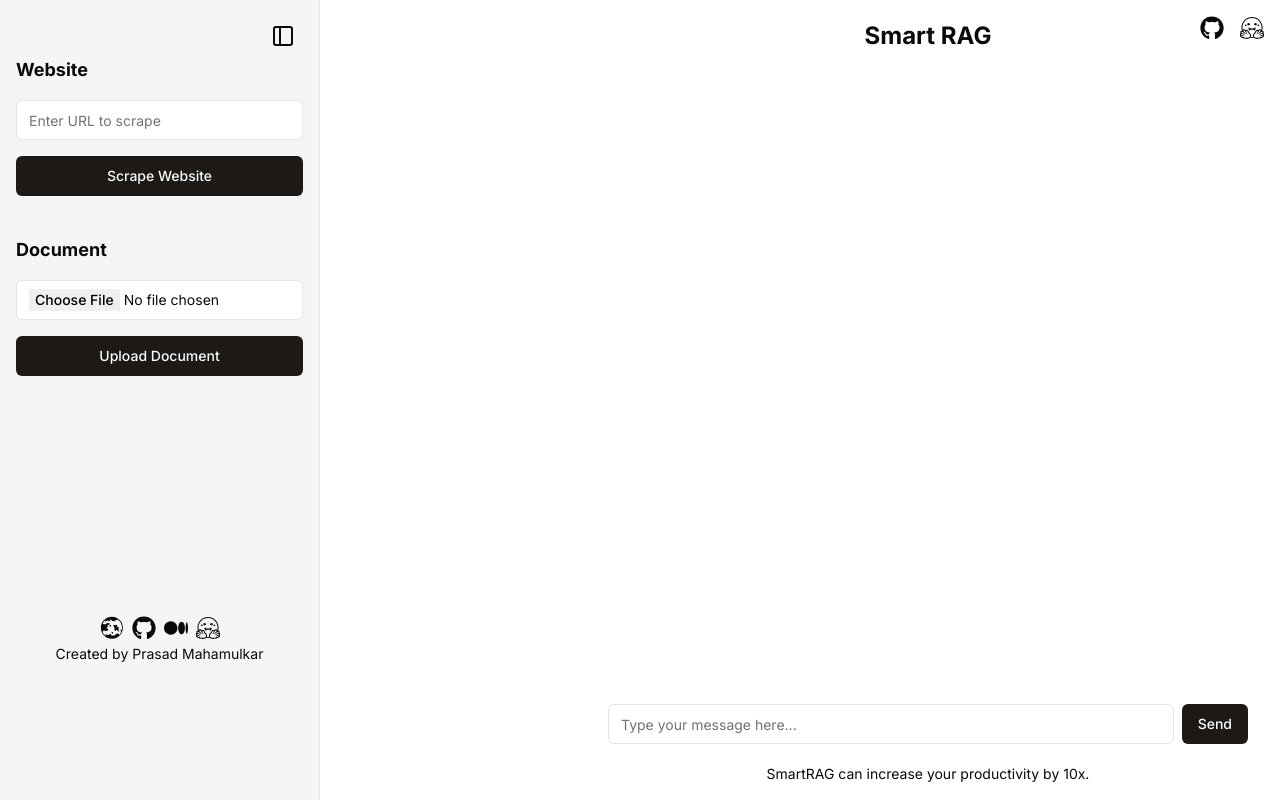
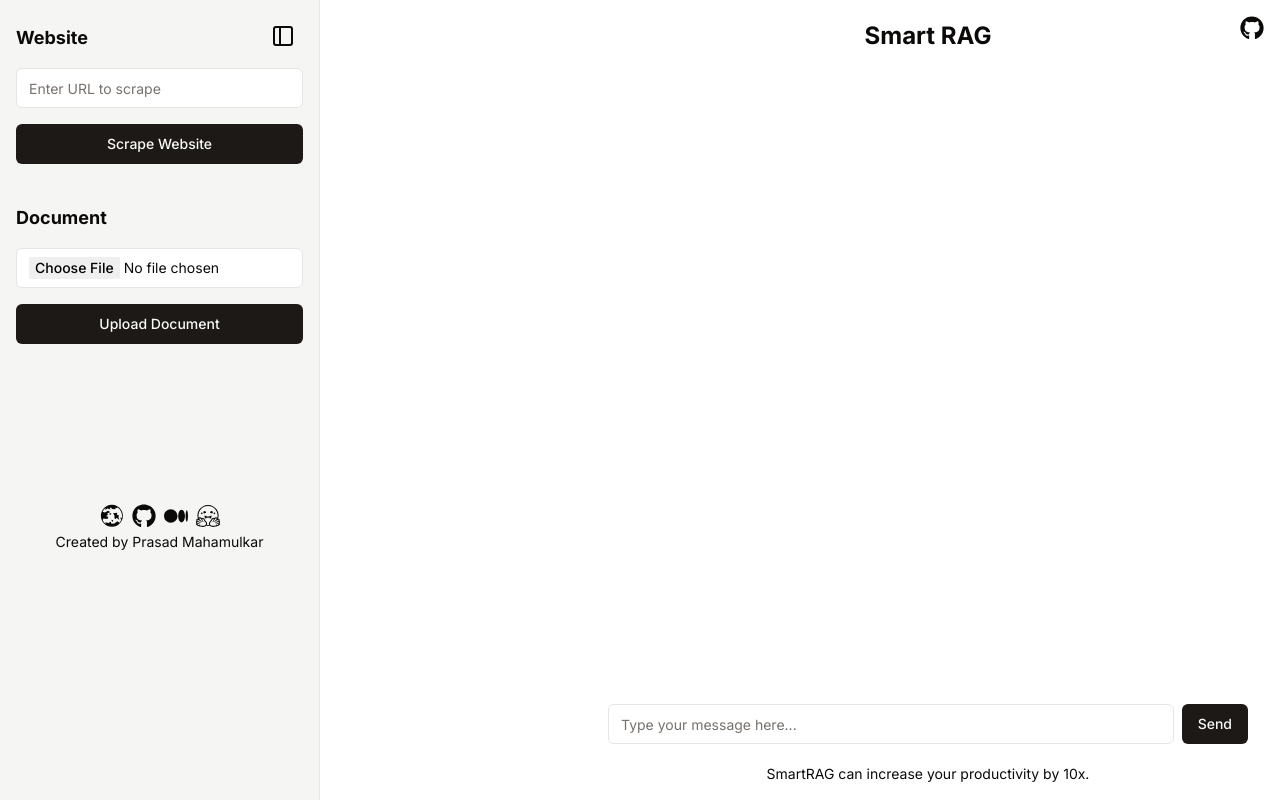
Before and after one commit to prsdm/smart-rag, a Next.js app: page / in a window 1280 px wide. Built offline with nearby package versions, Linux system fonts and the light colour scheme.

Commit message:
minor updates

```diff
--- a/app/page.tsx
+++ b/app/page.tsx
@@ -114,7 +114,7 @@ const ConversationPage: React.FC = () => {
           >
             <PanelLeft />
           </button>
-          <div className="flex text-lg font-bold mt-10 mb-4">
+          <div className="flex text-lg font-bold mt-2 mb-4">
           Website
           </div>
           <form
@@ -145,17 +145,17 @@ const ConversationPage: React.FC = () => {
             {isUploading && <LoaderComponent />}
             {docResponse && <p>{docResponse}</p>}
           </form>
-          <div className="flex justify-center gap-2 mt-60">
-      <a href="https://yourwebsite.com" target="_blank" rel="noopener noreferrer">
+          <div className="flex justify-center gap-2 mt-40">
+      <a href="https://prsdm.github.io/" target="_blank" rel="noopener noreferrer">
         <GiWorld className="h-6 w-6" />
       </a>
-      <a href="https://github.com/yourusername" target="_blank" rel="noopener noreferrer">
+      <a href="https://github.com/prsdm" target="_blank" rel="noopener noreferrer">
         <FaGithub className="h-6 w-6" />
       </a>
-      <a href="https://medium.com/@yourusername" target="_blank" rel="noopener noreferrer">
+      <a href="https://medium.com/@prasadmahamulkar" target="_blank" rel="noopener noreferrer">
         <BsMedium className="h-6 w-6" />
       </a>
-      <a href="https://huggingface.co/yourusername" target="_blank" rel="noopener noreferrer">
+      <a href="https://huggingface.co/prsdm" target="_blank" rel="noopener noreferrer">
         <SiHuggingface className="h-6 w-6" />
       </a>
     </div>
@@ -180,20 +180,12 @@ const ConversationPage: React.FC = () => {
           <h1 className="text-2xl font-bold text-center">Smart RAG</h1>
           <div className="absolute right-4 top-4 flex gap-4">
             <a
-              href="https://github.com/yourusername"
+              href="https://github.com/prsdm/smart-rag-fastapi"
               target="_blank"
               rel="noopener noreferrer"
               className="flex items-center"
             >
               <FaGithub className="h-6 w-6 text-black" />
-            </a>
-            <a
-              href="https://huggingface.co/yourusername"
-              target="_blank"
-              rel="noopener noreferrer"
-              className="flex items-center"
-            >
-              <SiHuggingface className="h-6 w-6 text-black" />
             </a>
           </div>
         </header>
```
